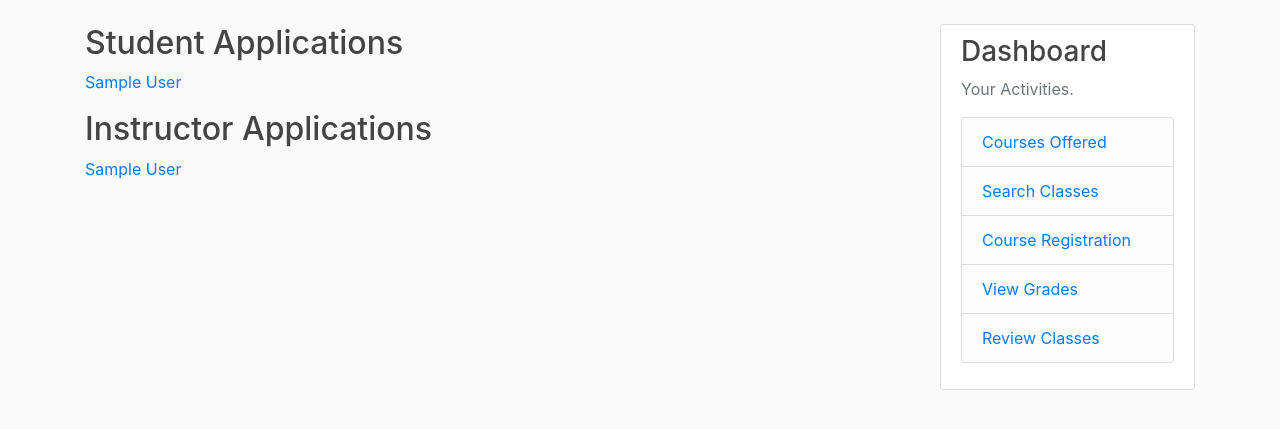
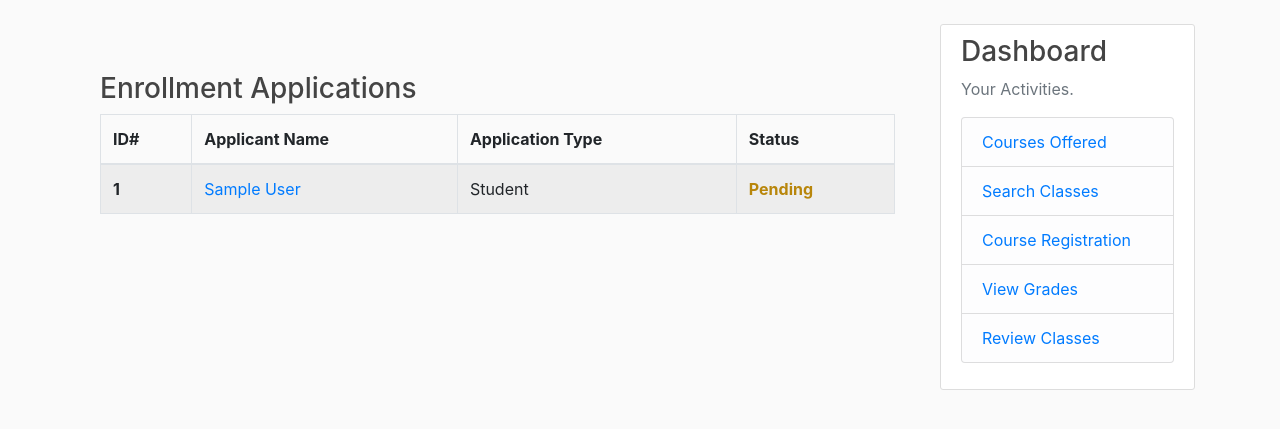
Before and after one commit to ej0306/CUNY-ZERO-School-Management-System, a Django app: page /enrollment_applications/ in a window 1280 px wide. Shown: the part 56-485 px from the top of the page. Run offline with Django 3.2, Linux system fonts and the light colour scheme; a user stored in the database is signed in; tables that the repository leaves empty hold one stand-in row (values such as "Sample post"); some libraries are stand-ins or nearby versions.

Commit message:
registrars can add classes/courses

```diff
--- a/CUNYzero/urls.py
+++ b/CUNYzero/urls.py
@@ -23,6 +23,8 @@ urlpatterns = [
     path('admin/', admin.site.urls),
     path('enrollment_applications/', user_views.enrollment_applications, name='enrollment_applications'),
     path('enrollment_applications/<int:pk>/', user_views.enrollment_application_details, name='application_details'),
+    path('enrollment_applications/<int:pk>/<str:file_name>/', user_views.show_application_file, name='show_application_file'),
+    path('media/<str:file_name>/', user_views.show_pdf, name='show_pdf_file'),
     path('register_student/', user_views.register_student, name='register_student'),
     path('register_instructor/', user_views.register_instructor, name='register_instructor'),
     path('profile/', user_views.profile, name='profile'),
@@ -33,4 +35,5 @@ urlpatterns = [
     path('instructor_list/', user_views.instructor_list, name='instructor_list'),
     path('', include('general.urls')),
     path('courses/', include('courses.urls')),
+    path('createuser/', user_views.create_user, name='create_user'),
 ]
--- a/courses/templates/courses/courses_offered.html
+++ b/courses/templates/courses/courses_offered.html
@@ -15,6 +15,11 @@
                 <span>/</span>
                 <span>Courses Offered</span>
             </h5>
+            {% if user.is_registrart or user.is_superuser %}
+            <form action={% url 'courses:add_course' %}>
+                <input type="submit" value="Add Course" />
+            </form>
+            {% endif %}
         </div>
 
     </div>
--- a/courses/urls.py
+++ b/courses/urls.py
@@ -17,6 +17,8 @@ urlpatterns = [
     path('view_result/', views.view_result, name='view_result'),
     path('first_class_list/', views.first_class_list, name='first_class_list'),
     path('repeating_list/', views.repeat_list, name='repeat_list'),
+    path('add_class/', views.add_class, name='add_class'),
+    path('add_course/', views.add_course, name='add_course'),
 #-----------------------------------------------------------------------------------------#
 #                            Reviews Classes URLs                                         #
 #-----------------------------------------------------------------------------------------#
--- a/users/models.py
+++ b/users/models.py
@@ -41,6 +41,7 @@ class Student(models.Model):
     semester = models.CharField(choices=SEMESTER, max_length=50, null=True)
     graduation_date = models.DateField(auto_now=False, auto_now_add=False, null=True)
     gpa = models.FloatField(null=True)
+    transcript = models.FileField(null=True, blank=True)
 
     def __str__(self) -> str:
         return self.user.last_name + " " + self.user.first_name
@@ -84,6 +85,7 @@ class EnrollmentApplication(models.Model):
     sc_state = models.CharField(max_length=2, null=True)
     graduation_date = models.DateField(auto_now=False, auto_now_add=False, null=True)
     gpa = models.FloatField(null=True)
+    transcript = models.FileField(null=True, blank=True)
 
     # professional info - for instructors
     resume = models.FileField(null=True, blank=True)
--- a/users/templates/users/enrollment_applications.html
+++ b/users/templates/users/enrollment_applications.html
@@ -1,17 +1,71 @@
 {% extends "general/profile_base.html" %}
 {% load crispy_forms_tags %}
 {%  block content %}
-    <h2>Student Applications</h2>
+    <style type="text/css">
+        .table-wrapper-scroll-y {
+    display: block;
+    max-height:  750px;
+    overflow-y: auto;
+    -ms-overflow-style: -ms-autohiding-scrollbar;
+    }
+    </style>
+
+<div class="container-fluid mt-5">
+    <h3>Enrollment Applications</h3>
+            <!--Card content-->
+    <div class="table-wrapper-scroll-y">
+
+    <table class="table table-bordered table-striped">
+                <thead>
+                    <tr>
+                    <th scope="col">ID#</th>
+                    <th scope="col">Applicant Name</th>
+                    <th scope="col">Application Type</th>
+                    <th scope="col">Status</th>
+                    </tr>
+                </thead>
+                <tbody>
                     {% for ap in applications %}
+                        {% if ap.status_pending %}
+                            <tr>
+                            <th scope="row">{{ ap.id }}</th>
+                                <td><a href="{{ ap.id }}">{{ ap.first_name }} {{ ap.last_name }}</a></td>
+                                <td>
                                     {% if ap.student_application %}
-            <p><a href="{{ ap.id }}">{{ ap.first_name }} {{ ap.last_name }}</a></p>
+                                        Student
+                                    {% elif ap.Instructor_application %}
+                                        Instructor
+                                    {% endif %}
+                                </td>
+                                <td><div style="color: darkgoldenrod"><b>Pending</b></div></td>
+                            </tr>
                         {% endif %}
                     {% endfor %}
-
-    <h2>Instructor Applications</h2>
                     {% for ap in applications %}
-        {% if ap.Instructor_application %}
-            <p><a href="{{ ap.id }}">{{ ap.first_name }} {{ ap.last_name }}</a></p>
+                        {% if not ap.status_pending %}
+                        <tr>
+                        <th scope="row">{{ ap.id }}</th>
+                            <td><a href="{{ ap.id }}">{{ ap.first_name }} {{ ap.last_name }}</a></td>
+                            <td>
+                                {% if ap.student_application %}
+                                    Student
+                                {% elif ap.Instructor_application %}
+                                    Instructor
+                                {% endif %}
+                            </td>
+                            <td>
+                                {% if ap.status_approved %}
+                                    <div style="color: limegreen"><b>Approved</b></div>
+                                {% elif ap.status_rejected %}
+                                    <div style="color: red"><b>Rejected</b></div>
+                                {% endif %}
+                            </td>
+                        </tr>
                         {% endif %}
                     {% endfor %}
+                </tbody>
+            </table>
+        </div>
+    </div>
+    <br>
 {%  endblock content %}
--- a/users/views.py
+++ b/users/views.py
@@ -3,7 +3,7 @@ from django.shortcuts import render, redirect
 from django.contrib import messages
 from django.urls import reverse
 
-from .forms import StudentApplicationForm, InstructorApplicationForm, AcceptApplication, EnrollmentApplication, LoginForm
+from .forms import StudentApplicationForm, InstructorApplicationForm, AcceptApplication, EnrollmentApplication, LoginForm, UserCreation
 from django.contrib.auth.decorators import login_required
 from django.contrib.auth import update_session_auth_hash
 from django.contrib.auth.forms import PasswordChangeForm
@@ -11,6 +11,9 @@ from django.core.exceptions import PermissionDenied
 from users.models import Instructor, Student, User
 from django.core.mail import send_mail
 from django.conf import settings
+from django.http import Http404, FileResponse
+from CUNYzero import settings
+import os
 
 
 # Create your views here.
@@ -67,6 +70,9 @@ def enrollment_applications(request):
 
 @login_required
 def enrollment_application_details(request, pk):
+    if not request.user.is_registrar:
+        raise PermissionDenied()
+
     application = EnrollmentApplication.objects.filter(id=pk).first()
     context = {}
 
@@ -74,6 +80,11 @@ def enrollment_application_details(request, pk):
         form = AcceptApplication(request.POST)
 
         if form.data.get('decision') == 'Y':
+
+            if form.data.get('reason') == '' and application.gpa <= 3.0 and application.student_application:
+                messages.error(request, 'Please provide a justification for this decision.')
+                return render(request, 'users/enrollmentapplication_detail.html', {'form': form, 'application': application})
+
             application.status_approved = True
             application.status_pending = False
 
@@ -108,7 +119,9 @@ def enrollment_application_details(request, pk):
                 student.sc_city = application.sc_city
                 student.sc_state = application.sc_state
                 student.graduation_date = application.graduation_date
-                student.gpa = application.gpa
+                student.gpa = 0.0
+                student.semester = "First"
+                student.transcript = application.transcript
                 student.save()
             elif application.Instructor_application:
                 instructor = Instructor.objects.create(user=new_user)
@@ -120,6 +133,10 @@ def enrollment_application_details(request, pk):
 
             return redirect('enrollment_applications')
         else:
+            if form.data.get('reason') == '' and application.gpa > 3.0 and application.student_application:
+                messages.error(request, 'Please provide a justification for this decision.')
+                return render(request, 'users/enrollmentapplication_detail.html', {'form': form, 'application': application})
+
             application.status_rejected = True
             application.status_pending = False
             application.save()
@@ -127,7 +144,6 @@ def enrollment_application_details(request, pk):
             application_type = ''
             if application.student_application:
                 application_type = 'student'
-                # TO DO - make sure reason is given if decision is made against rule
             elif application.Instructor_application:
                 application_type = 'instructor'
 
@@ -145,11 +161,12 @@ def enrollment_application_details(request, pk):
 
     context.update({
         'application': application,
-        'form': form,
     })
 
-    if not request.user.is_registrar:
-        raise PermissionDenied()
+    if application.status_pending:
+        context.update({
+            'form': form,
+        })
 
     return render(request, 'users/enrollmentapplication_detail.html', context)
 
@@ -244,3 +261,31 @@ def change_password(request):
     else:
         form = PasswordChangeForm(request.user)
     return render(request, 'users/change_password.html', {'form': form})
+
+
+@login_required()
+def create_user(request):
+    if not request.user.is_superuser:
+        return redirect('general-home')
+
+    form = UserCreation()
+
+    if request.method == 'POST':
+        form = UserCreation(request.POST)
+        if form.is_valid():
+            user = form.save()
+            user.save()
+            return redirect('general-home')
+
+    return render(request, 'users/user_creation.html', {'form': form})
+
+
+# open pdf file from admin site
+def show_pdf(request, file_name):
+    filepath = os.path.join(settings.MEDIA_ROOT, file_name)
+    return FileResponse(open(filepath, 'rb'), content_type='application/pdf')
+
+
+def show_application_file(request, pk, file_name):
+    filepath = os.path.join(settings.MEDIA_ROOT, file_name)
+    return FileResponse(open(filepath, 'rb'), content_type='application/pdf')
```
Also changed, not shown: courses/forms.py (+24 -2 lines), courses/models.py (+9 -6 lines), courses/templates/courses/add_class.html (added, +14 -0 lines), courses/templates/courses/add_course.html (added, +14 -0 lines), courses/templates/courses/classes_list.html (+6 -1 lines), courses/views.py (+35 -0 lines), general/templates/general/base.html (+16 -2 lines), users/forms.py (+27 -1 lines), users/templates/users/enrollmentapplication_detail.html (+14 -1 lines), users/templates/users/user_creation.html (added, +14 -0 lines). Lines whose indentation alone changed are shown as unchanged.
